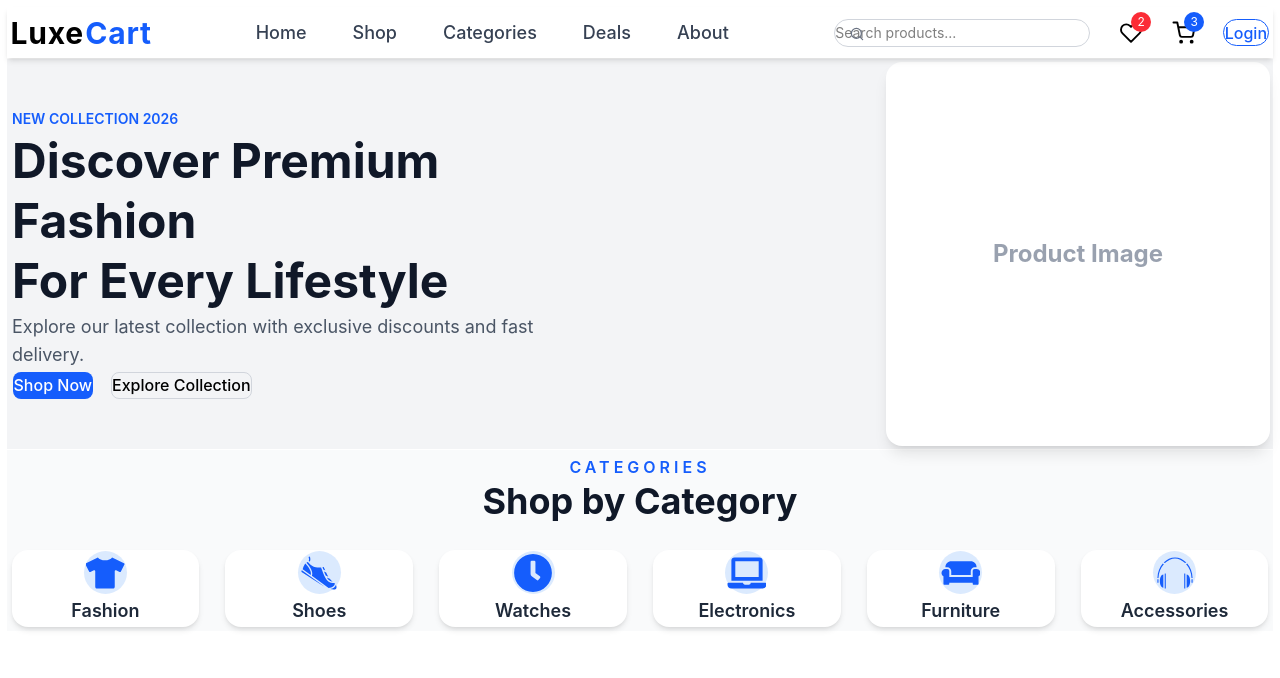
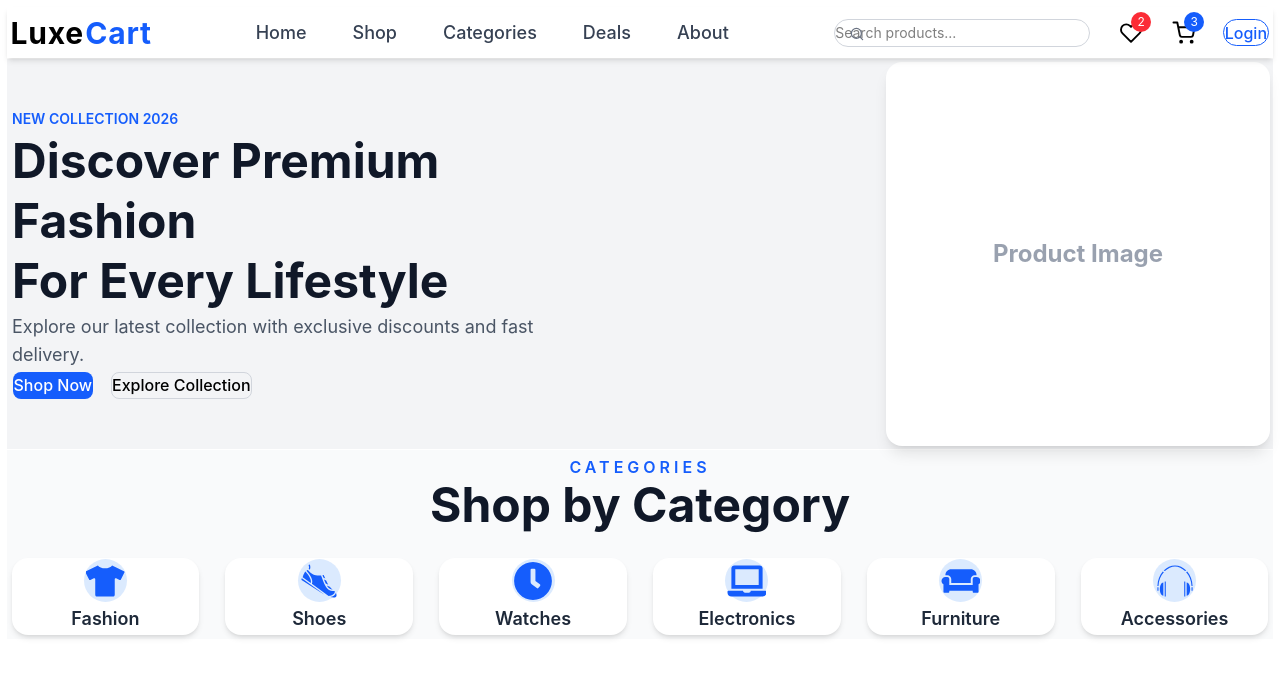
Before and after one commit to Husnain024/E-Commerce-Project, a React (Vite) app: page / in a window 1280 px wide. Shown: the top 678 px of the page. Built offline with nearby package versions, Linux system fonts and the light colour scheme.

Commit message:
Some improvements: Add Categories section with dynamic cards

```diff
--- a/src/components/sections/Categories.jsx
+++ b/src/components/sections/Categories.jsx
@@ -1,4 +1,5 @@
 import React from "react";
+import { Link } from "react-router-dom";
 import { categories } from "../../data/categories";
 
 function Categories() {
@@ -11,35 +12,36 @@ function Categories() {
             Categories
           </p>
 
-          <h2 className="mt-3 text-4xl font-bold text-gray-900">
+          <h2 className="mt-3 text-5xl font-bold text-gray-900">
             Shop by Category
           </h2>
           <br />
 
-          {/* <p className="mx-auto mt-4 max-w-xl text-gray-500">
+          {/* <p className="mx-auto mt-5 max-w-2xl text-lg text-gray-500">
             Browse our premium collections and discover products from your
             favorite categories.
           </p> */}
         </div>
 
-        {/* Cards */}
+        {/* Category Cards */}
         <div className="grid grid-cols-2 gap-6 md:grid-cols-3 lg:grid-cols-6">
           {categories.map((category) => {
             const Icon = category.icon;
 
             return (
-              <div
+              <Link
                 key={category.id}
-                className="group flex flex-col items-center rounded-2xl bg-white p-8 shadow-md transition-all duration-300 hover:-translate-y-2 hover:shadow-xl"
+                to={`/category/${category.name.toLowerCase()}`}
+                className="group flex cursor-pointer flex-col items-center rounded-2xl bg-white p-8 shadow-md transition duration-300 ease-in-out hover:-translate-y-2 hover:shadow-xl"
               >
-                <div className="mb-4 rounded-full bg-blue-100 p-5 text-blue-600 transition-all duration-300 group-hover:bg-blue-600 group-hover:text-white">
+                <div className="mb-5 rounded-full bg-blue-100 p-5 text-blue-600 transition duration-300 ease-in-out group-hover:bg-blue-600 group-hover:text-white">
                   <Icon size={40} />
                 </div>
 
                 <h3 className="text-lg font-semibold text-gray-800">
                   {category.name}
                 </h3>
-              </div>
+              </Link>
             );
           })}
         </div>
```
